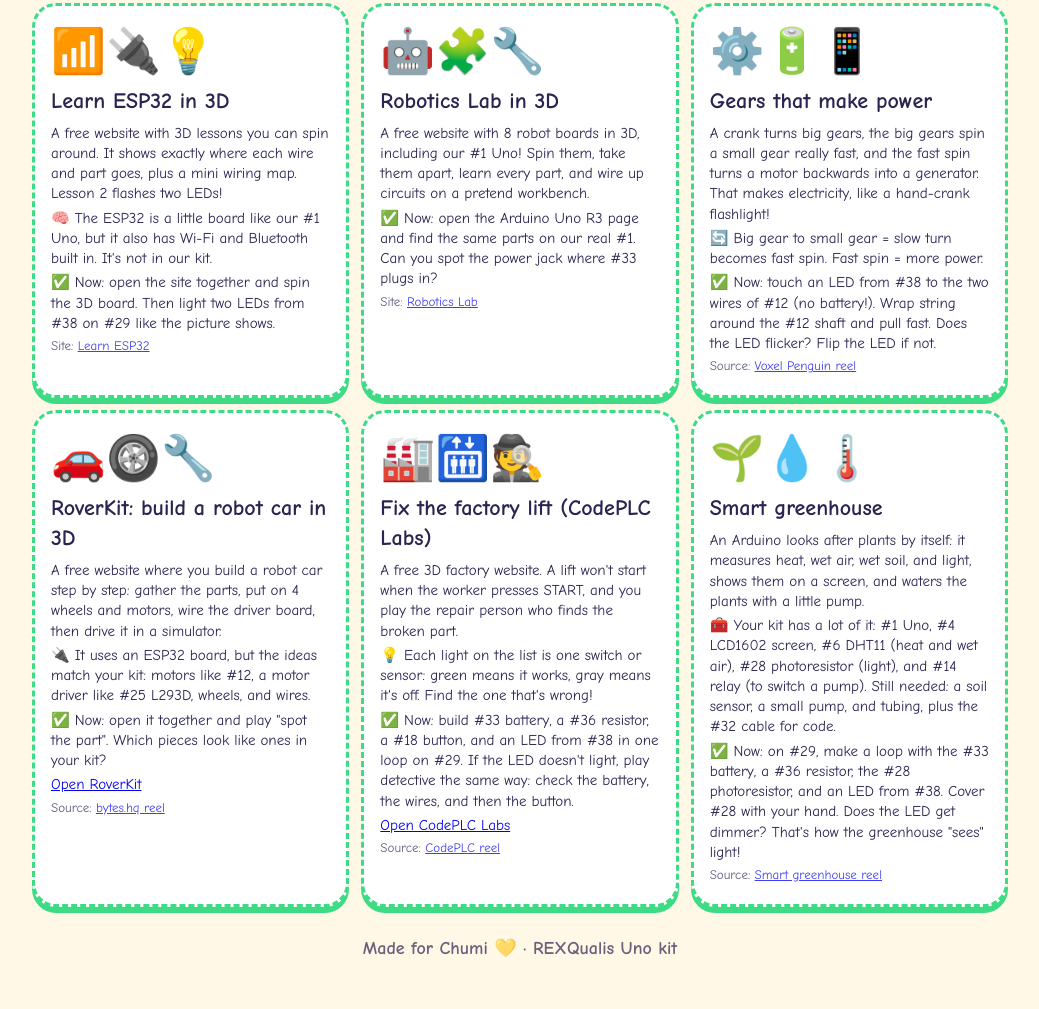
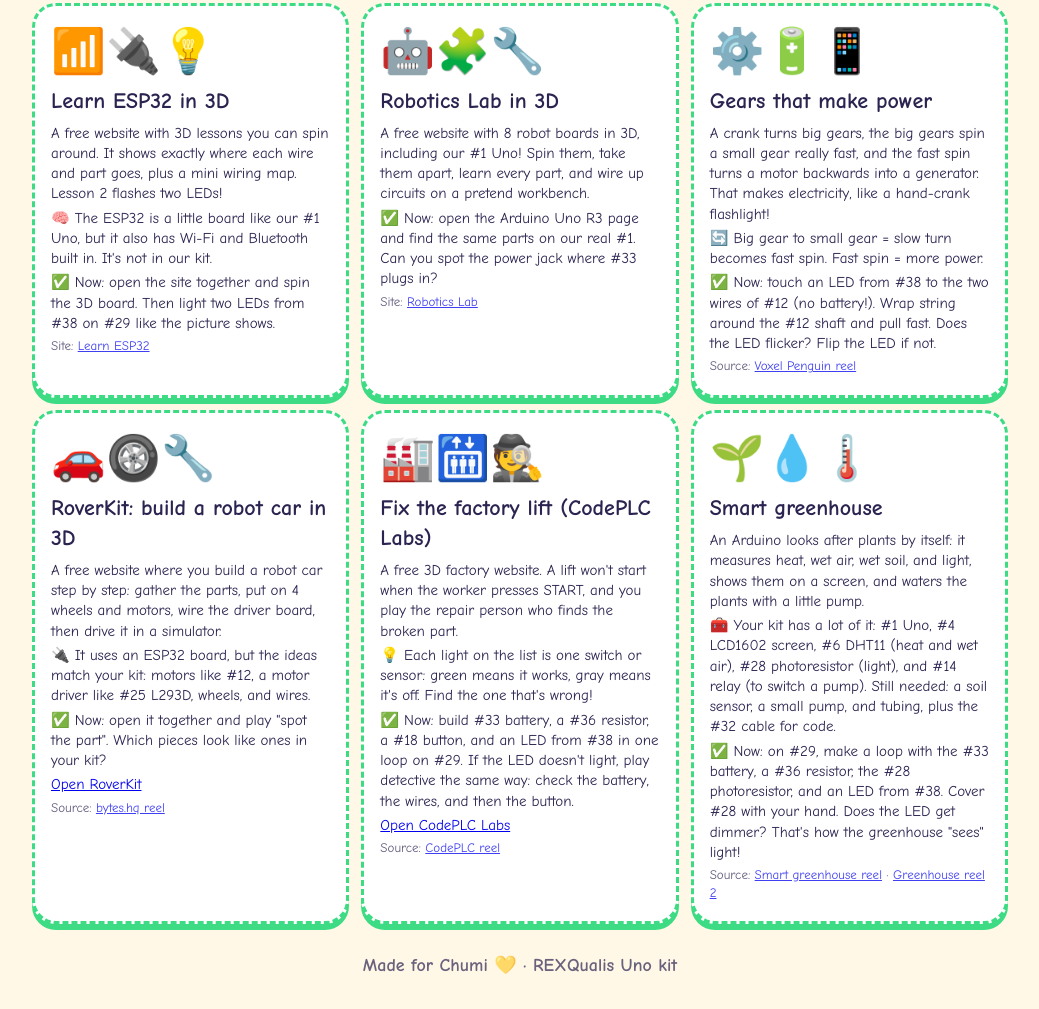
Before and after one commit to nasoteisoy/arduino-kit-explorer, a plain HTML site: page index.html in a window 1280 px wide. Shown: the part 3574-4583 px from the top of the page, without its empty margins (120-1159 px from the left). Drawn offline with Linux system fonts and the light colour scheme.

Commit message:
Greenhouse card: add second reel source

```diff
--- a/index.html
+++ b/index.html
@@ -136,7 +136,7 @@
         <p>An Arduino looks after plants by itself: it measures heat, wet air, wet soil, and light, shows them on a screen, and waters the plants with a little pump.</p>
         <p>🧰 Your kit has a lot of it: #1 Uno, #4 LCD1602 screen, #6 DHT11 (heat and wet air), #28 photoresistor (light), and #14 relay (to switch a pump). Still needed: a soil sensor, a small pump, and tubing, plus the #32 cable for code.</p>
         <p>✅ Now: on #29, make a loop with the #33 battery, a #36 resistor, the #28 photoresistor, and an LED from #38. Cover #28 with your hand. Does the LED get dimmer? That's how the greenhouse "sees" light!</p>
-        <p class="tiny">Source: <a href="https://www.facebook.com/100057404171326/videos/-smart-greenhouse-using-arduinono-more-worrying-about-your-plantsthis-system-aut/1148414464351680/" target="_blank" rel="noopener">Smart greenhouse reel</a></p>
+        <p class="tiny">Source: <a href="https://www.facebook.com/100057404171326/videos/-smart-greenhouse-using-arduinono-more-worrying-about-your-plantsthis-system-aut/1148414464351680/" target="_blank" rel="noopener">Smart greenhouse reel</a> · <a href="https://www.facebook.com/100057404171326/videos/-i-built-a-greenhouse-that-takes-care-of-plants-by-itselfusing-arduino-this-smar/1636272411573444/" target="_blank" rel="noopener">Greenhouse reel 2</a></p>
       </div>
     </div>
   </section>
```
